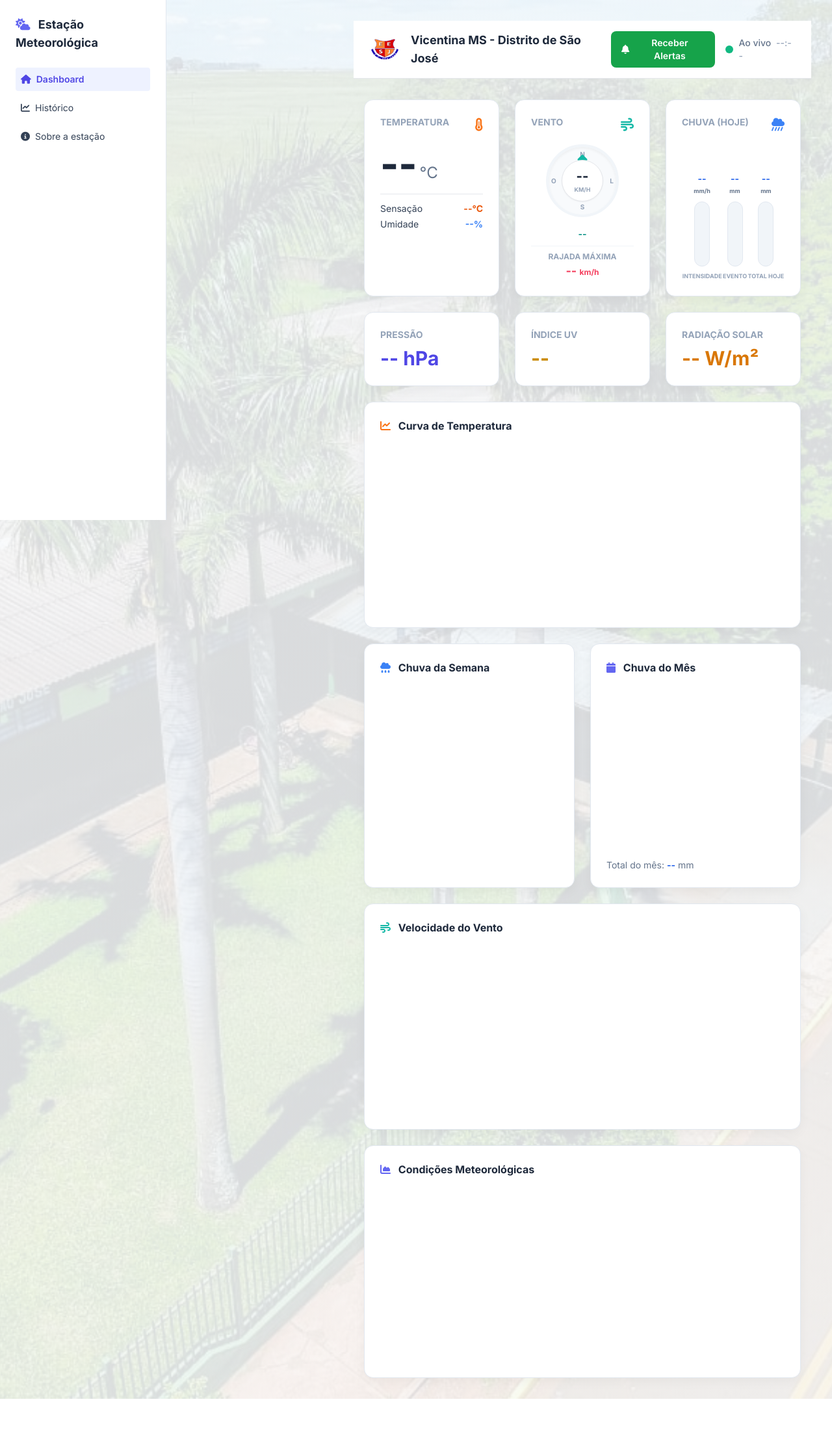
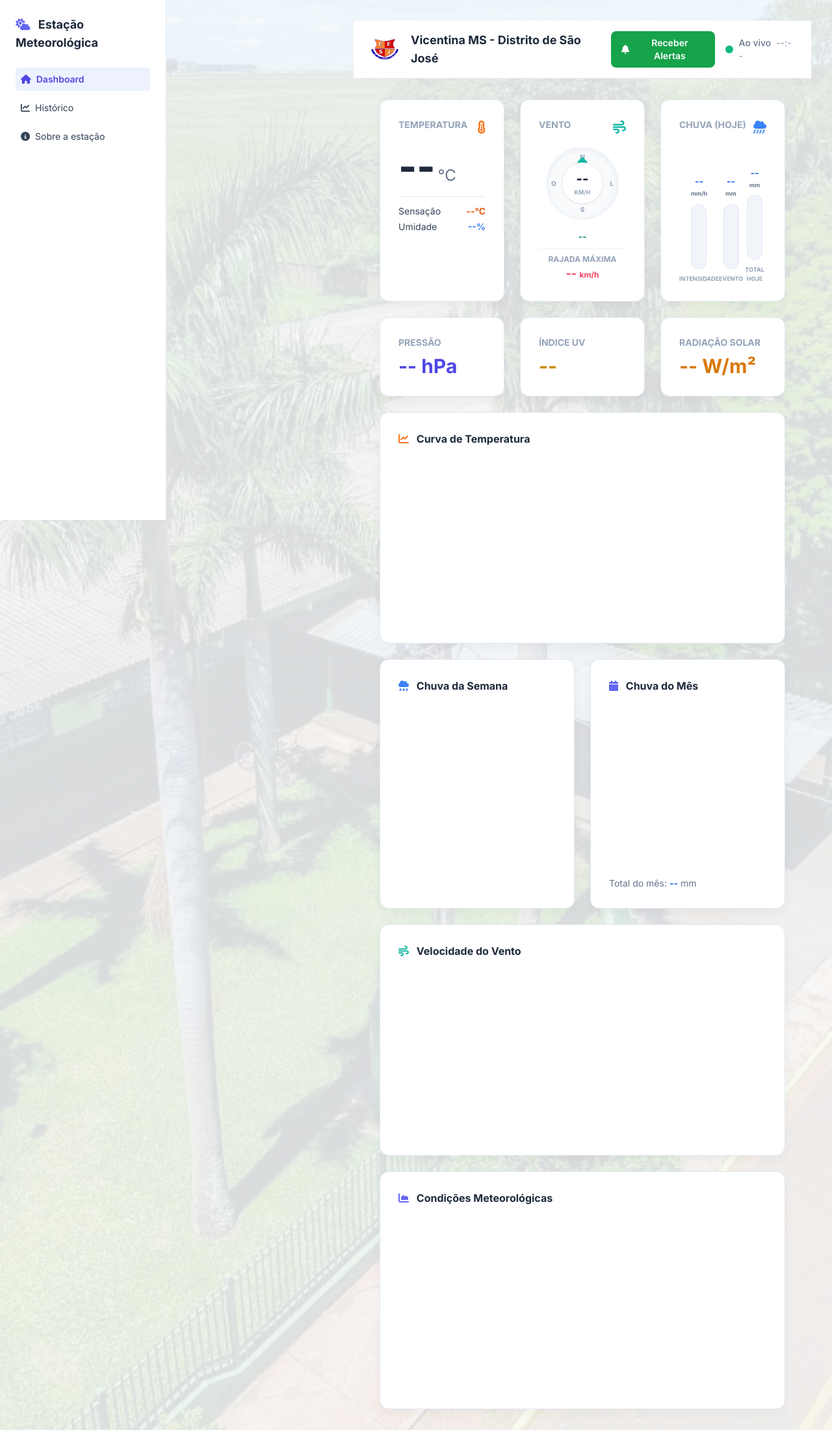
Before and after one commit to rodrigoraa/EstacaoEmPython, a Flask app: page / in a window 1280 px wide. Shown: the whole page at 65% size. Before the commit the page ends 2152 px from the top, so only its background shows below. Run offline with Flask 3, Linux system fonts and the light colour scheme; data that the repository does not hold is empty; a map, chart or similar area stays blank; parts of the project's set-up code (start-up, migrations or seed data) failed here and were passed over; some libraries are stand-ins or nearby versions.

Commit message:
Menu lateral 5

```diff
--- a/estacao/static/css/style.css
+++ b/estacao/static/css/style.css
@@ -34,7 +34,7 @@ body {
 
     box-shadow: 0 6px 18px rgba(0, 0, 0, 0.04);
 
-    padding: 1.5rem;
+    padding: 1.75rem;
 
     transition: all .2s ease;
 
@@ -217,3 +217,12 @@ body {
     }
 
 }
+
+@media(max-width:768px) {
+
+    body {
+        background-size: cover;
+        background-position: center;
+    }
+
+}
--- a/estacao/templates/index.html
+++ b/estacao/templates/index.html
@@ -38,23 +38,23 @@
   </nav>
 </div>
 {% if mensagem %}
-<div class="max-w-6xl mx-auto mt-4 px-4">
+<div class="w-full px-6 mt-4">
   <div
     class="px-4 py-3 rounded-lg {% if '❌' in mensagem %} bg-red-100 border border-red-300 text-red-700 {% elif '⚠️' in mensagem %} bg-yellow-100 border border-yellow-300 text-yellow-700 {% else %} bg-green-100 border border-green-300 text-green-700 {% endif %}">
     {{ mensagem }}
   </div>
 </div>
 {% endif %}
-<div id="alerta-tempestade" class="hidden max-w-6xl mx-auto mt-6 px-4">
+<div id="alerta-tempestade" class="hidden w-full px-6 mt-6">
   <div class="bg-red-100 border border-red-300 text-red-700 px-4 py-3 rounded-lg font-semibold">
     ⚠️ Possível tempestade em desenvolvimento (vento forte + chuva intensa)
   </div>
 </div>
 
-<div class="max-w-6xl mx-auto px-4 mt-8 space-y-6">
+<div class="w-full px-6 lg:px-10 mt-8 space-y-6">
   <!-- GRID PRINCIPAL -->
 
-  <div class="grid grid-cols-1 md:grid-cols-3 gap-6">
+  <div class="grid grid-cols-1 sm:grid-cols-2 xl:grid-cols-3 gap-6">
     <!-- TEMPERATURA -->
 
     <div class="card">
@@ -190,7 +190,7 @@
 
   <!-- SEGUNDO GRID -->
 
-  <div class="grid grid-cols-1 md:grid-cols-3 gap-6">
+  <div class="grid grid-cols-1 sm:grid-cols-2 xl:grid-cols-3 gap-6">
     <div class="card">
       <h3 class="text-sm font-bold text-slate-400 uppercase mb-2">
         Pressão
@@ -232,7 +232,7 @@
     </div>
   </div>
 
-  <div class="grid grid-cols-1 md:grid-cols-2 gap-6">
+  <div class="grid grid-cols-1 lg:grid-cols-2 gap-6">
     <!-- CHUVA DA SEMANA -->
 
     <div class="card">
```
